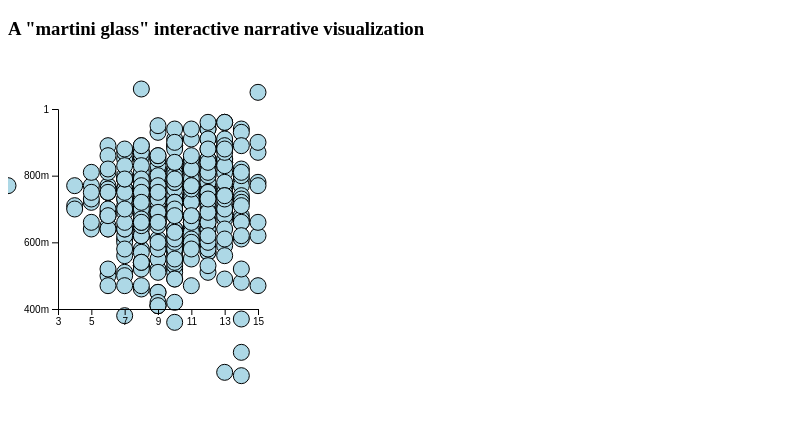
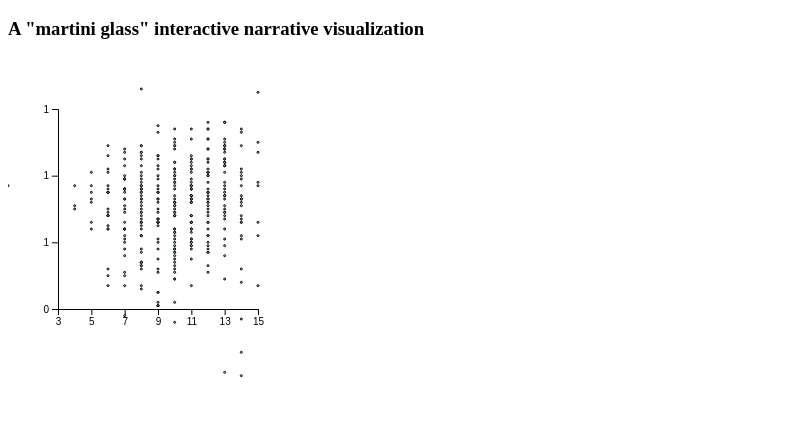
Before and after one commit to justinqquall/justinqquall.github.io, a plain HTML site: page index.html in a window 1280 px wide. Shown: the part 48-470 px from the top of the page, without its empty margins (0-811 px from the left). Drawn offline with nearby package versions, Linux system fonts and the light colour scheme.

Commit message:
Minor formatting changes

```diff
--- a/index.html
+++ b/index.html
@@ -19,7 +19,7 @@ async function init() {
 
   var xScale = d3.scaleLinear().domain([3,15]).range([0,200]);
   var yScale = d3.scaleLinear().domain([0.4,1]).range([200,0]);
-  var rScale = d3.scaleLinear().domain([1,1]).range([2,14]);
+  var rScale = d3.scaleLinear().domain([1,1]).range([1,1]);
 
   d3.select('svg')
     .attr('width', 300 + 2*50)
@@ -36,11 +36,11 @@ async function init() {
 
   d3.select('svg').append('g')
     .attr('transform', 'translate('+50+','+50+')')
-    .call(d3.axisLeft(yScale).tickValues([0.4,0.6,0.8,1.0]).tickFormat(d3.format("~s")));
+    .call(d3.axisLeft(yScale).tickValues([0.4,0.6,0.8,1.0]).tickFormat(d3.format("d")));
 
   d3.select('svg').append('g')
     .attr('transform', 'translate('+50+','+250+')')
-    .call(d3.axisBottom(xScale).tickValues([3,5,7,9,11,13,15]).tickFormat(d3.format("~s")));
+    .call(d3.axisBottom(xScale).tickValues([3,5,7,9,11,13,15]).tickFormat(d3.format("d")));
 }
 
 </script>
```
